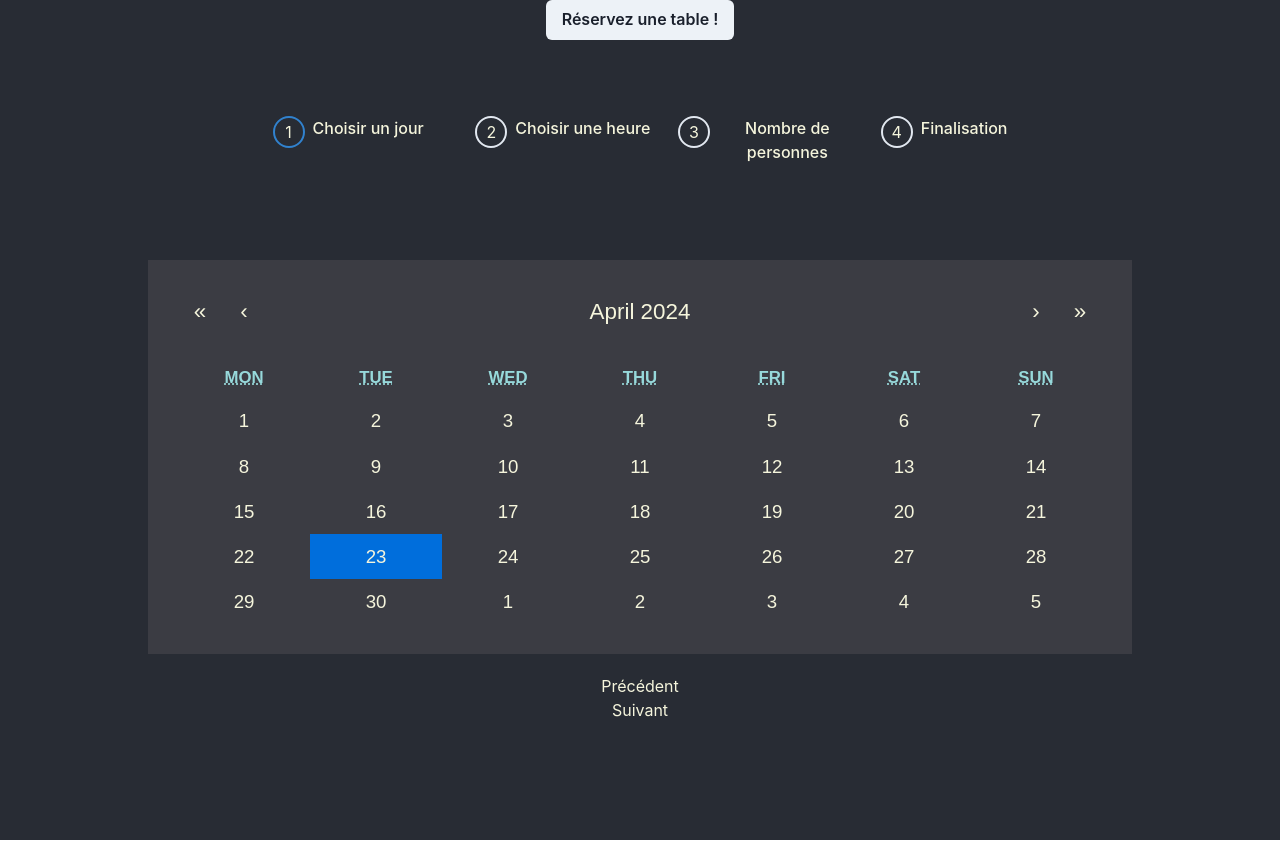
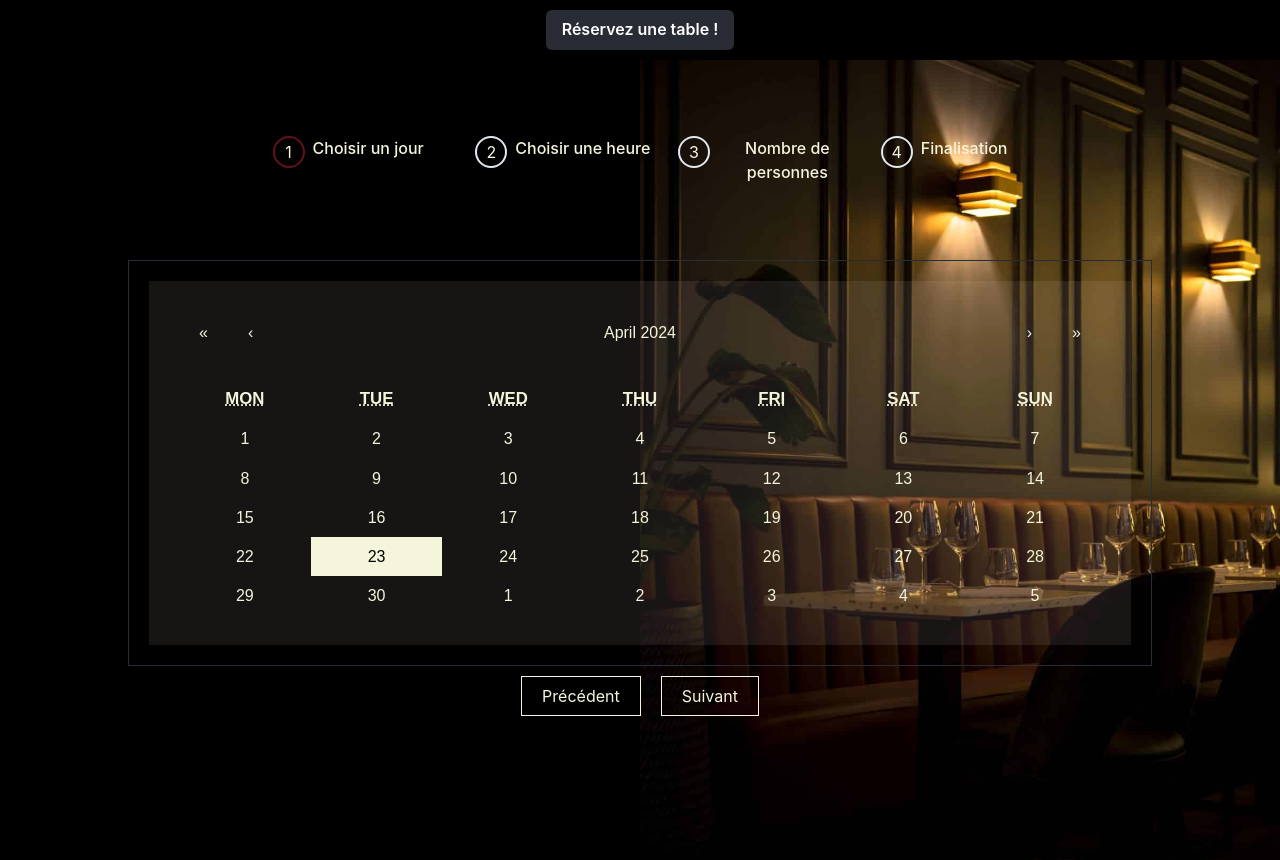
Before and after one commit to morgane-marechal/ReservationReact, a React (Create React App) app: page / in a window 1280 px wide. Built offline with nearby package versions, Linux system fonts and the light colour scheme.

Commit message:
Final update CSS

```diff
--- a/src/App.css
+++ b/src/App.css
@@ -1,7 +1,7 @@
 .App {
   text-align: center;
   height:screen;
-  background-color: #282c34;
+  background-color: black;
 
 }
 
@@ -12,19 +12,22 @@ body, html {
 }
 .bodyContainer{
     /* The image used */
-    /* background-image: url(./image/background_cake.jpg); */
-    background-color: #282c34;
+    background-image: url(./image/restaurant.jpg);
+    background-color: black;
 
-
-    /* Full height */
     height: 100vh;
 
-    /* Center and scale the image nicely */
-    background-position: center;
+    background-position: right;
     background-repeat: no-repeat;
-    background-size: cover;
-    display: flex;
-    justify-content: center;
+    background-size: 50%;
+}
+
+.chakra-menu__menu-button {
+  background-color: #282c34 !important;
+  color: white !important;
+  display: flex;
+  align-items: center;
+  margin: 10px;
 
 }
 
@@ -68,13 +71,30 @@ body, html {
   margin : 0% 2%;
   padding : 20px;
   width:100%;
+  border: 1px solid #282c34;
 }
+
+.react-calendar__tile--now {
+  background: #282c34 !important;
+  color: white !important;
+}
+
+.react-calendar__tile--active:enabled:focus, .react-calendar__tile--active{
+  background: beige !important;
+  color: black !important;
+}
+
+.react-calendar__tile:enabled:hover{
+  background: beige !important;
+  color: black !important;
+}
+
 .react-calendar{
   padding: 30px !important;
   font-size: 1.4rem !important;
   width:100% !important;
   background-color: rgba(226, 199, 199, 0.1) !important;
-  color: rgb(151, 217, 219) !important;
+  color: beige !important;
   border: none !important;
 }
 
@@ -90,6 +110,7 @@ body, html {
   font-weight: 500;
   text-transform: uppercase;
 }
+
 
 .guestsNumber{
   margin : 0% 0%;
@@ -128,35 +149,44 @@ font-size: 1.6rem;
   background-color: rgba(255, 255, 255, 0.5);
   padding:10px;
   border-radius: 2px;
-  box-shadow: 2px 2px 2px #61dafb;
 }
 
 .card{
   width:200px;
   padding: 10px;
   margin : 10px 5px;
-  background-color: aliceblue;
+  background-color: grey;
 }
 
 .cardCheckBooking{
-  width:250px;
+  /* width:250px; */
   padding: 10px;
   margin : 10px 5px;
-  background-color: aliceblue;
+  background-color: transparent;
+  border: 1px solid beige;
+}
+
+.cardCheckBooking__button{
+  color: beige !important;
+  border: 1px solid beige !important;
+  background-color: black !important;
 }
 
 /*for form________________________*/
 
 .formPage{
   display: flex;
-  flex-wrap: wrap;
-  background-color: rgba(255, 255, 255, 0.5);
-  padding:10px;
-  width:30%;
-  border-radius: 2px;
-  box-shadow: 2px 2px 2px #61dafb;
+  flex-wrap: nowrap;
+  padding: 10px;
+  width: 50%;
+  border: 1px solid beige;
+  color: beige;
+  flex-direction: column;
+  align-content: center;
+  margin: 10px;
+  justify-content: center;
+  align-items: center;
 }
-
 
 
 /*for stepper*/
@@ -187,6 +217,16 @@ font-size: 1.6rem;
 
 .stepper-content button {
   color:beige;
+  border: 1px solid beige;
+  padding: 7px 20px;
+  margin: 10px;
+  font-size: 1rem;
+  cursor: pointer;
+}
+
+.stepper-content button:hover {
+  background-color: beige;
+  color: black;
 }
 
 .Step {
@@ -211,3 +251,12 @@ font-size: 1.6rem;
 .chakra-step__separator {
   background-color: transparent !important;
 }
+
+.css-kq5oaw[data-status=complete] {
+  background-color: #66101F !important;
+  color: black !important;
+}
+
+.css-kq5oaw[data-status=active] {
+  border-color: #66101F !important;
+}
--- a/src/App.jsx
+++ b/src/App.jsx
@@ -40,7 +40,7 @@ function App() {
         <MenuContainer />
       </header>
 
-      <body className="bodyContainer">
+      <body className="bodyContainer" style={{ back: `url(${background})`}}>
         <StepperComponent />
       </body>
     </div>
--- a/src/components/AlertDispo.jsx
+++ b/src/components/AlertDispo.jsx
@@ -35,7 +35,7 @@ function AlertDispo() {
 
     return (
         <div className="cardCheckBooking">
-            <Button colorScheme='teal' size='xs' onClick={checkBooked}>{message}</Button>
+            <Button className="cardCheckBooking__button" size='xs' onClick={checkBooked}>{message}</Button>
         </div>
     );
 }
--- a/src/components/GuestsSelection.jsx
+++ b/src/components/GuestsSelection.jsx
@@ -21,11 +21,7 @@ return (
         {/* <Text color='white'>Nombre de personnes</Text> */}
         <div className="gestsNumber">
             {guests.map((oneGuestNumber,index) => (
-            <Button  value = {oneGuestNumber}  onClick={() => addGuest(oneGuestNumber)}  bgGradient={[
-            'linear(to-tr, teal.300, yellow.400)',
-            'linear(to-t, blue.200, teal.500)',
-            'linear(to-b, orange.100, teal.300)',
-            ]} variant='ghost'>
+            <Button  value = {oneGuestNumber}  onClick={() => addGuest(oneGuestNumber)} variant='ghost'>
                 {oneGuestNumber}
             </Button>
         ))}
--- a/src/components/Stepper.jsx
+++ b/src/components/Stepper.jsx
@@ -69,7 +69,7 @@ function StepperComponent() {
                 {activeStep === 2 && (
                     <>
                         <GuestsSelection />
-                        <ListeReservations />
+                        {/* <ListeReservations /> */}
                     </>
                 )}
                 {activeStep === 3 && (
@@ -78,8 +78,12 @@ function StepperComponent() {
                         <AlertDispo />
                     </>
                 )}
-                <button onClick={goToPrevious}>Précédent</button>
-                <button onClick={handleNext}>Suivant</button>
+                 <div className="stepper-buttons">
+                    <button onClick={goToPrevious}>Précédent</button>
+                    {activeStep < steps.length - 1 && (
+                        <button onClick={handleNext}>Suivant</button>
+                    )}
+                </div>
             </div>
         </div>
     );
--- a/src/components/TimeContainer.jsx
+++ b/src/components/TimeContainer.jsx
@@ -22,56 +22,28 @@ function TimeContainer() {
     {/* <Text color='white' fontSize='4xl'>Choisir une heure</Text> */}
 <div className = "lunchTime">
     <Text color='white'>Réserver pour l'heure du déjeuner</Text>
-    <Button value="12:00" onClick={() => addTime("12:00")} bgGradient={[
-        'linear(to-tr, teal.300, yellow.400)',
-        'linear(to-t, blue.200, teal.500)',
-        'linear(to-b, orange.100, teal.300)',
-    ]} variant='ghost'>
+    <Button value="12:00" onClick={() => addTime("12:00")} variant='ghost'>
         12:00
     </Button>
-    <Button value="12:30" onClick={() => addTime("12:30")} bgGradient={[
-        'linear(to-tr, teal.300, yellow.400)',
-        'linear(to-t, blue.200, teal.500)',
-        'linear(to-b, orange.100, teal.300)',
-    ]} variant='ghost'>
+    <Button value="12:30" onClick={() => addTime("12:30")} variant='ghost'>
         12:30
     </Button>
-    <Button value="13:00" onClick={() => addTime("13:00")} bgGradient={[
-        'linear(to-tr, teal.300, yellow.400)',
-        'linear(to-t, blue.200, teal.500)',
-        'linear(to-b, orange.100, teal.300)',
-    ]} variant='ghost'>
+    <Button value="13:00" onClick={() => addTime("13:00")}  variant='ghost'>
         13:00
     </Button>
 </div>
 <div className = "eveningTime">
     <Text color='white'>Réserver en soirée</Text>
-    <Button value="19:00" onClick={() => addTime("19:00")} bgGradient={[
-        'linear(to-tr, teal.300, yellow.400)',
-        'linear(to-t, blue.200, teal.500)',
-        'linear(to-b, orange.100, teal.300)',
-    ]} variant='ghost'>
+    <Button value="19:00" onClick={() => addTime("19:00")}  variant='ghost'>
         19:00
     </Button>
-    <Button value="19:30" onClick={() => addTime("19:30")}bgGradient={[
-        'linear(to-tr, teal.300, yellow.400)',
-        'linear(to-t, blue.200, teal.500)',
-        'linear(to-b, orange.100, teal.300)',
-    ]} variant='ghost'>
+    <Button value="19:30" onClick={() => addTime("19:30")} variant='ghost'>
         19:30
     </Button>
-    <Button value="20:00" onClick={() => addTime("20:00")} bgGradient={[
-        'linear(to-tr, teal.300, yellow.400)',
-        'linear(to-t, blue.200, teal.500)',
-        'linear(to-b, orange.100, teal.300)',
-    ]} variant='ghost'>
+    <Button value="20:00" onClick={() => addTime("20:00")}  variant='ghost'>
         20:00
     </Button>
-    <Button value="20:30" onClick={() => addTime("20:30")} bgGradient={[
-        'linear(to-tr, teal.300, yellow.400)',
-        'linear(to-t, blue.200, teal.500)',
-        'linear(to-b, orange.100, teal.300)',
-    ]} variant='ghost'>
+    <Button value="20:30" onClick={() => addTime("20:30")} variant='ghost'>
         20:30
     </Button>
 </div>
```
Also changed, not shown: src/image/restaurant.jpg (added).
